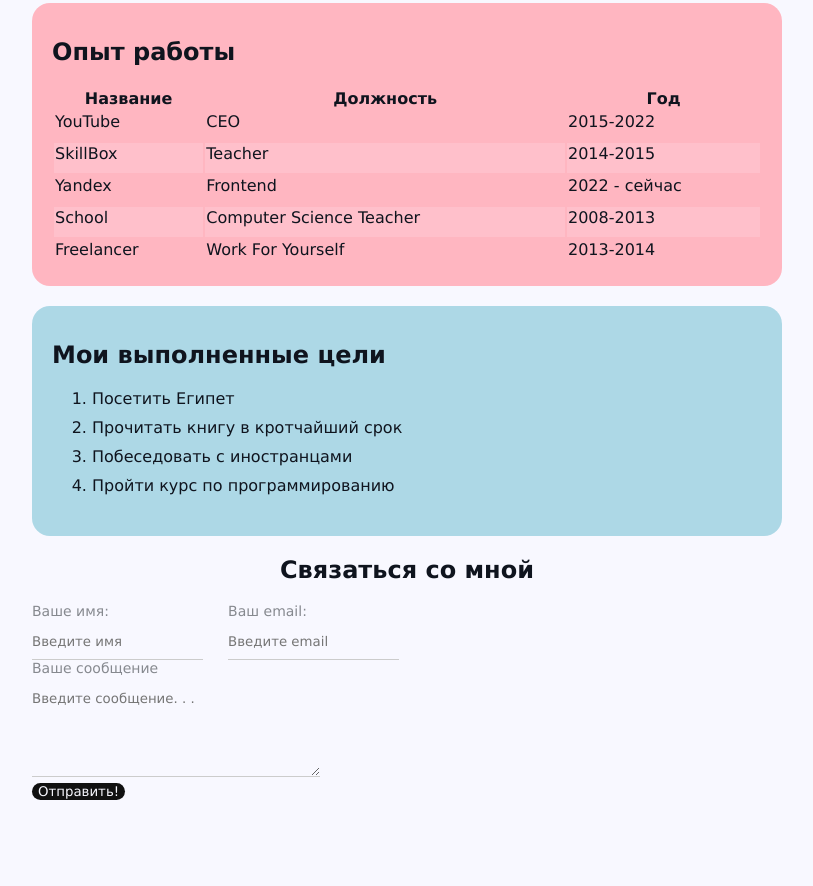
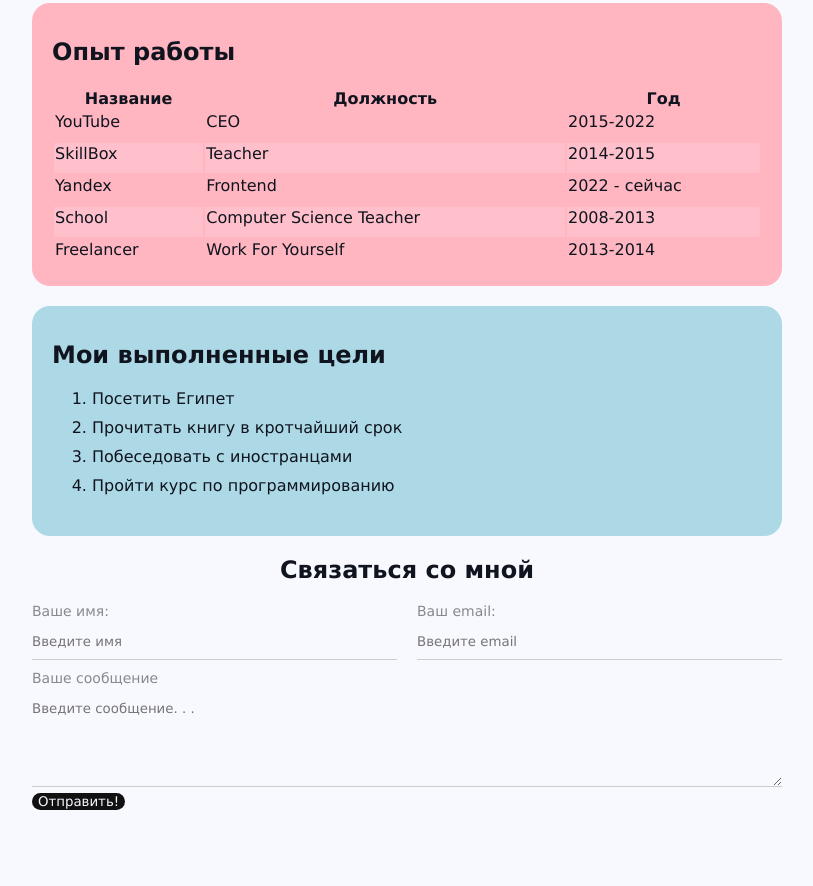
Before and after one commit to 70eventy/resume, a plain HTML site: page index.html in a window 1280 px wide. Shown: the part 542-1428 px from the top of the page, without its empty margins (233-1046 px from the left). Before the commit the page ends 1399 px from the top, so only its background shows below. Drawn offline with Linux system fonts and the light colour scheme.

Commit message:
Add styles

```diff
--- a/index.html
+++ b/index.html
@@ -98,7 +98,7 @@
 <form action="/" class="form">
     <h2>Связаться со мной</h2>
 
-    <form class="form-row">
+    <div class="form-row">
 
 <div class="form-group">
     <label for="name">Ваше имя:</label>
@@ -111,22 +111,17 @@
  </div>
 </div>
 
-
 <div class="form-group">
 <label for="message">Ваше сообщение</label>
 <textarea id="message" cols="25" rows="5" placeholder="Введите сообщение. . ."></textarea>
 
 <button class="btn">Отправить!</button>
-</div>
 </form>
-</div>
-</div>
-
-
 <br>
 <br>
 <br>
-
-
+<br>
+<br>
+</div>
 </body>
 </html>
--- a/styles.css
+++ b/styles.css
@@ -146,20 +146,32 @@
 }
 
 .form-group label {
-    font-size: 14px;
-        display:block;
+        display: block;
+        font-size: 14px;
         color:#86898f;
     }
 
+ .form-group input,
+.form-group textarea {
+    width: 100%;
+    box-sizing: border-box;
+    border: none;
+    background: transparent;
+    border-bottom: 1px solid #ccc;
+    color: #000;
+    padding: 15px 0 10px;
+    outline: none;
+    font-family: inherit;
+}
+
 .form-row {
     margin-bottom: 10px;
-
+    display: flex;
 }
 
-.form-row, .form-group {
+.form-row .form-group {
     margin-right: 20px;
-    width: calc(50%-20px);
-    display: inline-block;
+    width: 50%;
 }
 
 .form-row .form-group:last-child {
@@ -168,25 +180,12 @@
 
 @media (max-width:742px) {
     .form-row {
-        display:block;
+        display: block;
     }
+
             .form-row .form-group {
                 width: 100%;
                 margin-right: 0;
                 margin-bottom: 10px;
             }
 }
-
-
-
-.form-group input, .form-group textarea {
-    width: 100%;
-    box-sizing: border-box;
-    border: none;
-    background: transparent;
-    border-bottom: 1px solid #ccc;
-    color: #000;
-    padding: 15px 0px 10px;
-    outline: none;
-    font-family: inherit;
-}
```
